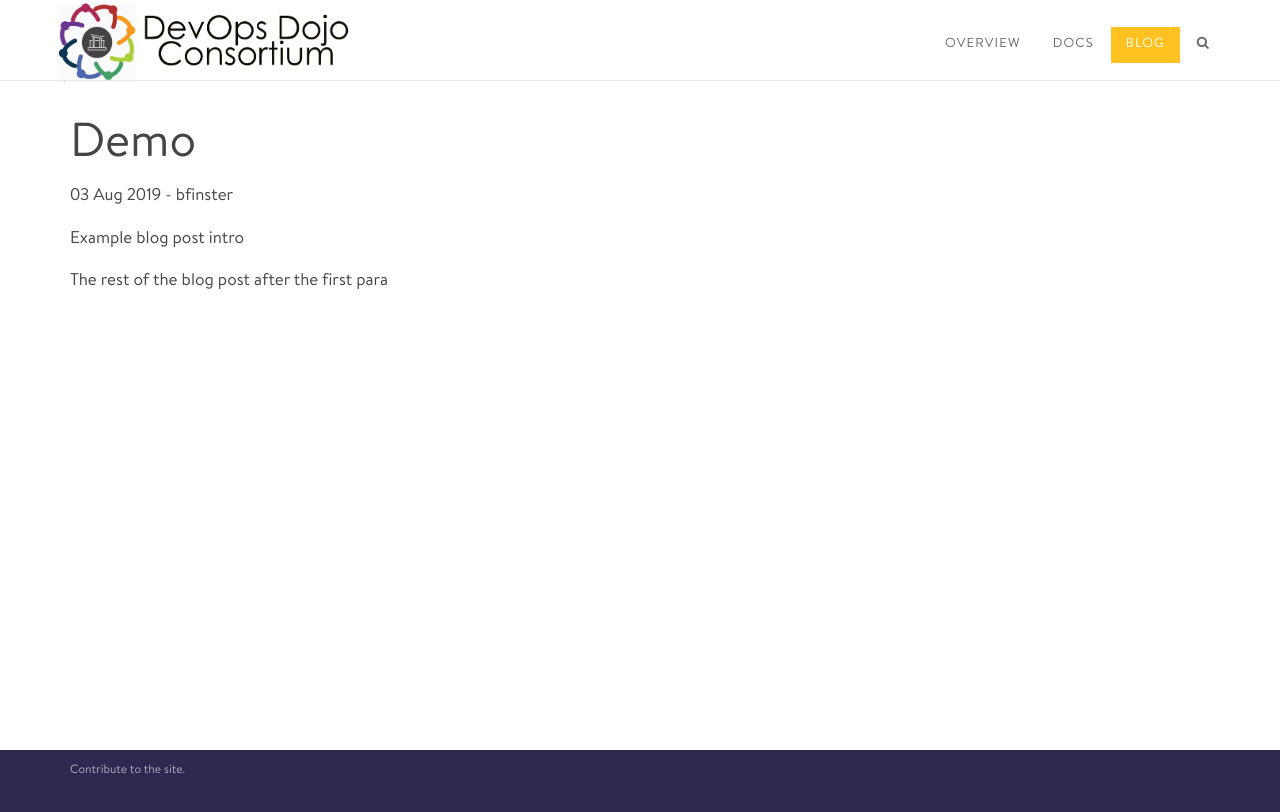
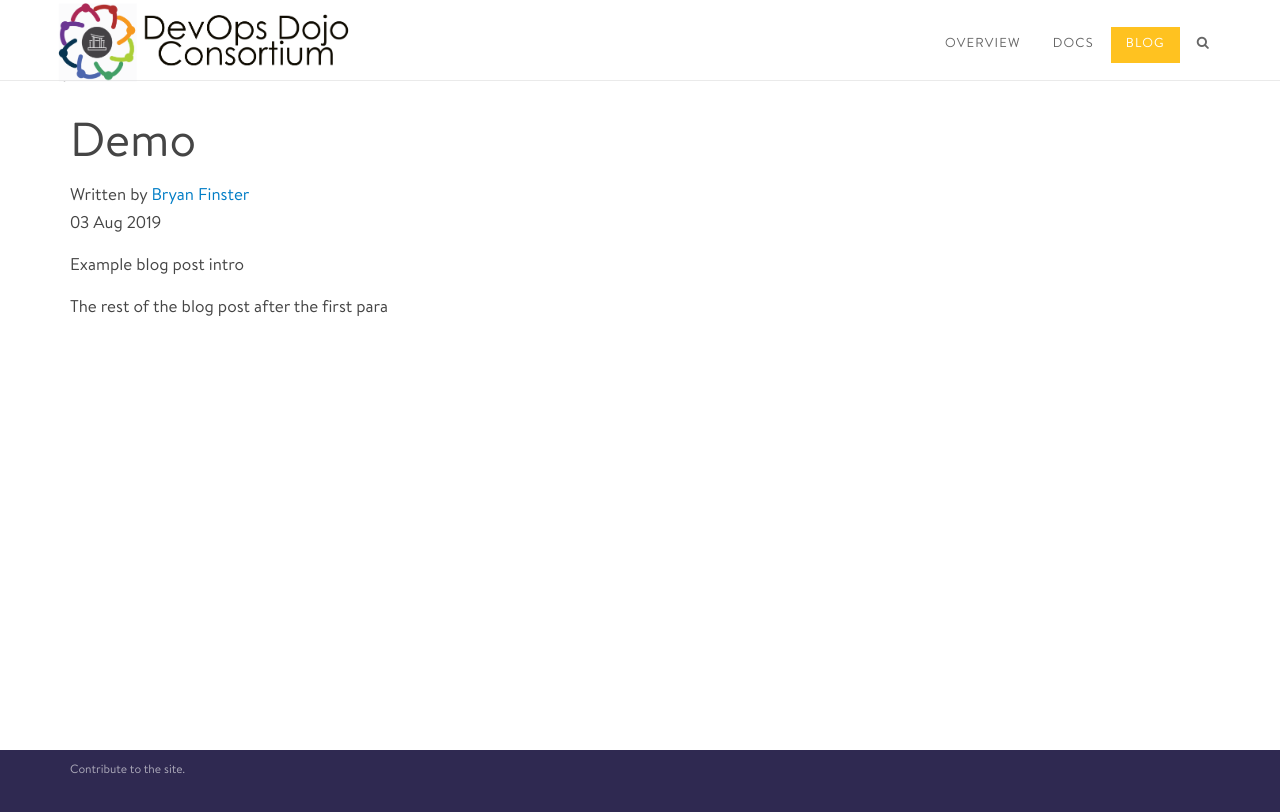
Before and after one commit to devopsdojoconsortium/devopsdojoconsortium.github.io, a Jekyll site: the page built from _posts/2019-08-03-demo.md, in a window 1280 px wide. Shown: the top 812 px of the page. Built offline with Jekyll 4.4.1, drawn with Linux system fonts in a browser that asks for light colours; comment, search, counter and statistics services are not loaded.

Commit message:
Fixed author info

```diff
--- a/_config.yml
+++ b/_config.yml
@@ -47,13 +47,6 @@
 
 excerpt_separator: <!--more-->
 
-
-authors:
-  bfinster:
-    name: Bryan Finster
-    web: https://www.linkedin.com/in/bryan-finster/
-
-
 # -------
 # Jekyll
 # -------
--- /dev/null
+++ b/_data/authors.yml
@@ -0,0 +1,3 @@
+bfinster:
+  name: Bryan Finster
+  web: https://www.linkedin.com/in/bryan-finster/
--- a/_layouts/post.html
+++ b/_layouts/post.html
@@ -1,7 +1,18 @@
 ---
 layout: default
 ---
+
 <h1>{{ page.title }}</h1>
-<p>{{ page.date | date_to_string }} - {{ page.author }}</p>
+<p>
+  {% assign author = site.data.authors[page.author] %}
+
+  {% if author %}
+  <span>
+      Written by <a href="{{ author.web }}">{{ author.name }}</a>
+  </span>
+  {% endif %}
+  <br>
+  {{ page.date | date_to_string }}
+</p>
 
 {{ content }}
--- a/_posts/2019-08-3-demo.md
+++ b/_posts/2019-08-03-demo.md
@@ -4,4 +4,6 @@
 ---
 Example blog post intro
 
+<!--more-->
+
 The rest of the blog post after the first para
```
Also changed, not shown: README.md, 12 other files.
